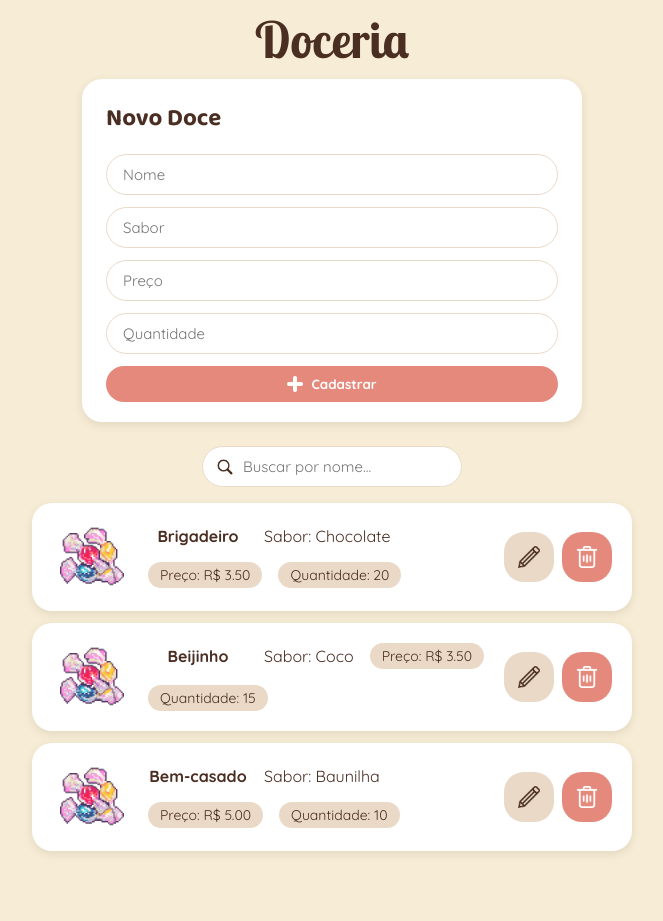
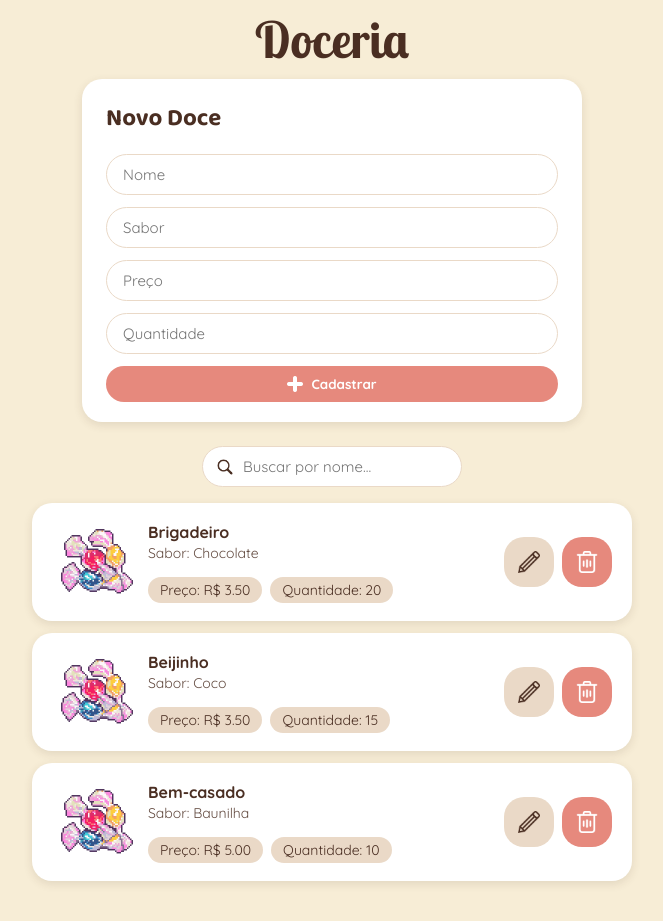
Before and after one commit to Helo0isa/crud-doceria-react, a React (Vite) app: page / in a window 1280 px wide. Shown: the whole page, without its empty margins (308-971 px from the left). Before the commit the page ends 891 px from the top, so only its background shows below. Built offline with nearby package versions, Linux system fonts and the light colour scheme; a web font is replaced by a local one.

Commit message:
correção do alinhamento dos cards e espaçamento do título

```diff
--- a/src/App.css
+++ b/src/App.css
@@ -59,9 +59,12 @@ h1 {
 }
 
 .doce-card {
-  display: flex;
+  display: grid;
+  grid-template-columns: 80px 1fr auto;
+  grid-template-rows: auto auto;
+  column-gap: 16px;
+  row-gap: 6px;
   align-items: center;
-  gap: 16px;
   background-color: #FFFFFF;
   border-radius: 20px;
   padding: 14px 20px;
@@ -69,22 +72,45 @@ h1 {
 }
 
 .doce-imagem {
-  width: 80px;
-  height: 80px;
+  grid-row: 1 / 3;
+  grid-column: 1;
+  width: 90px;
+  height: 90px;
   object-fit: contain;
 }
 
-.doce-info {
-  flex: 1;
+.doce-nome-sabor {
+  grid-row: 1;
+  grid-column: 2;
   display: flex;
-  align-items: center;
-  gap: 16px;
+  flex-direction: column;
+  gap: 2px;
+  text-align: left;
+  min-width: 0;
+}
+
+.doce-valores {
+  grid-row: 2;
+  grid-column: 2;
+  display: flex;
+  gap: 8px;
   flex-wrap: wrap;
+}
+
+.doce-acoes {
+  grid-row: 1 / 3;
+  grid-column: 3;
+  display: flex;
+  gap: 8px;
 }
 
 .doce-nome {
   font-weight: 700;
-  min-width: 100px;
+}
+
+.doce-sabor {
+  font-size: 14px;
+  opacity: 0.85;
 }
 
 .pilula {
@@ -92,6 +118,7 @@ h1 {
   padding: 4px 12px;
   border-radius: 999px;
   font-size: 14px;
+  white-space: nowrap;
 }
 
 .doce-acoes {
--- a/src/components/ListaDoces.jsx
+++ b/src/components/ListaDoces.jsx
@@ -30,9 +30,12 @@ function ListaDoces({ doces, aoExcluir, aoEditar }) {
           <div className="doce-card" key={doce.id}>
             <img src={balinhas} alt="Doce" className="doce-imagem" />
 
-            <div className="doce-info">
+            <div className="doce-nome-sabor">
               <span className="doce-nome">{doce.nome}</span>
               <span className="doce-sabor">Sabor: {doce.sabor}</span>
+            </div>
+
+            <div className="doce-valores">
               <span className="pilula">Preço: R$ {doce.preco.toFixed(2)}</span>
               <span className="pilula">Quantidade: {doce.quantidade}</span>
             </div>
```
